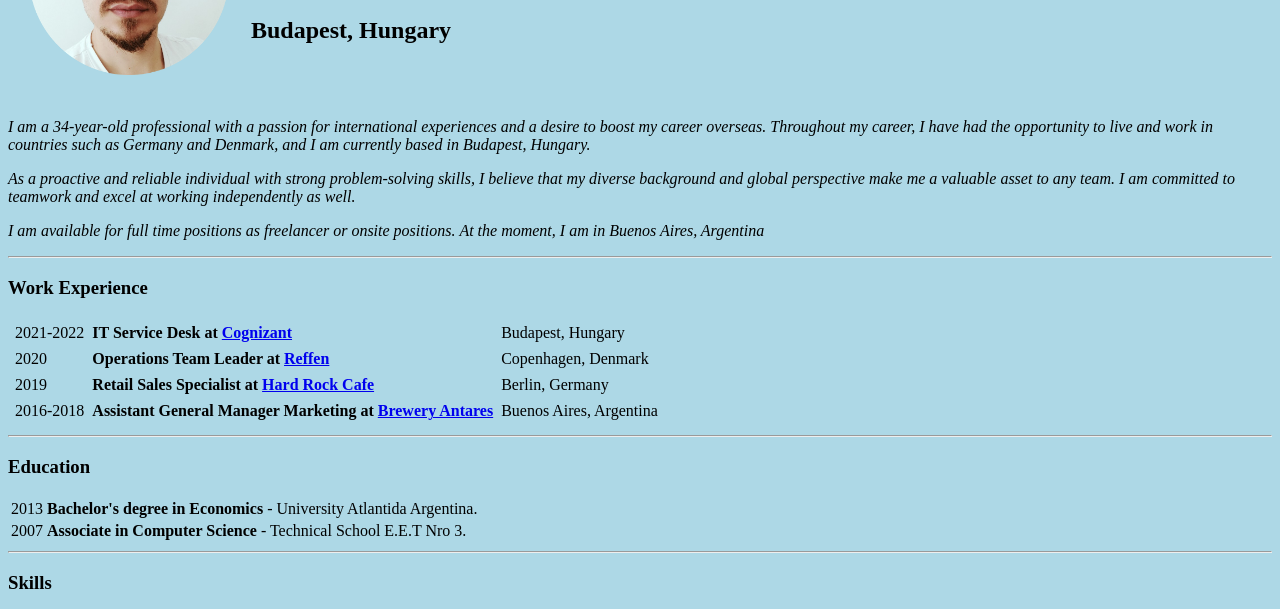
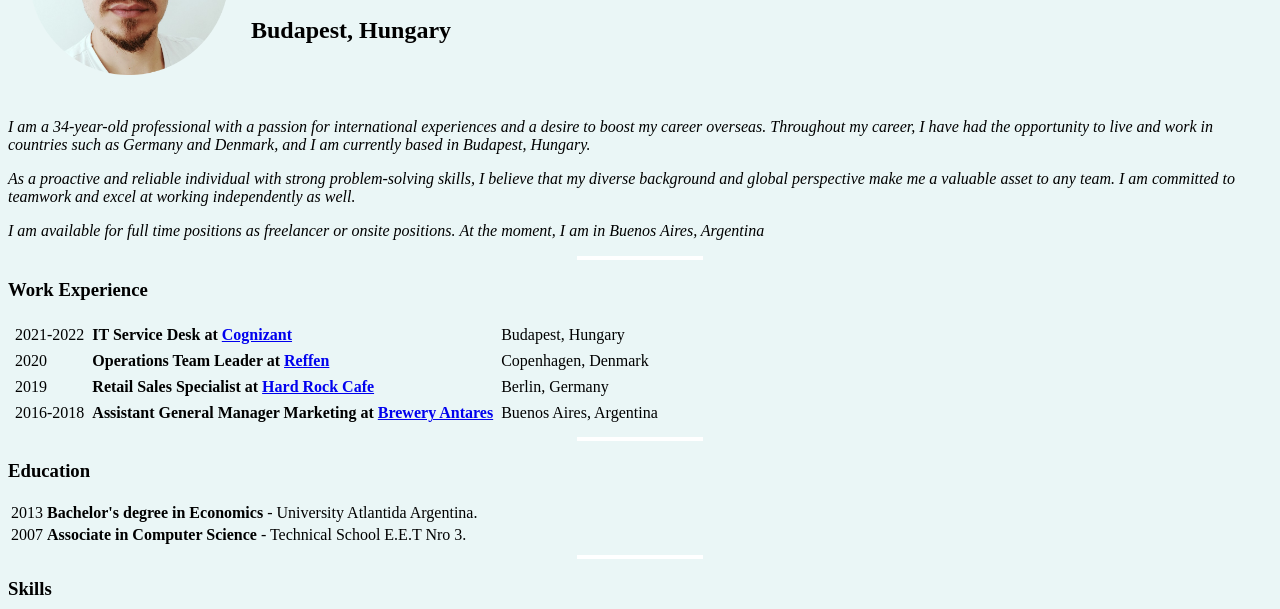
Before and after one commit to EzeBlackLabel/cv, a plain HTML site: page index.html in a window 1280 px wide. Shown: the part 154-763 px from the top of the page. Drawn offline with Linux system fonts and the light colour scheme.

Commit message:
Update index.html

```diff
--- a/index.html
+++ b/index.html
@@ -4,9 +4,25 @@
 <head>
   <meta charset="utf-8">
   <title> Matias's Personal Site</title>
+
+<style media="screen">
+
+  body {
+    background-color: #EAF6F6;
+  }
+
+  hr {
+    background-color: white;
+    border-style: none;
+    height: 4px;
+    width: 10%;
+}
+
+</style>
+
 </head>
 
-<body style="background-color: lightblue;">
+<body>
   <table cellspacing = "20 ">
     <tr>
       <td> <img src="images/eze-modified.png" alt="Ezequiel personal picture" width="200" height="200"></td>
```
